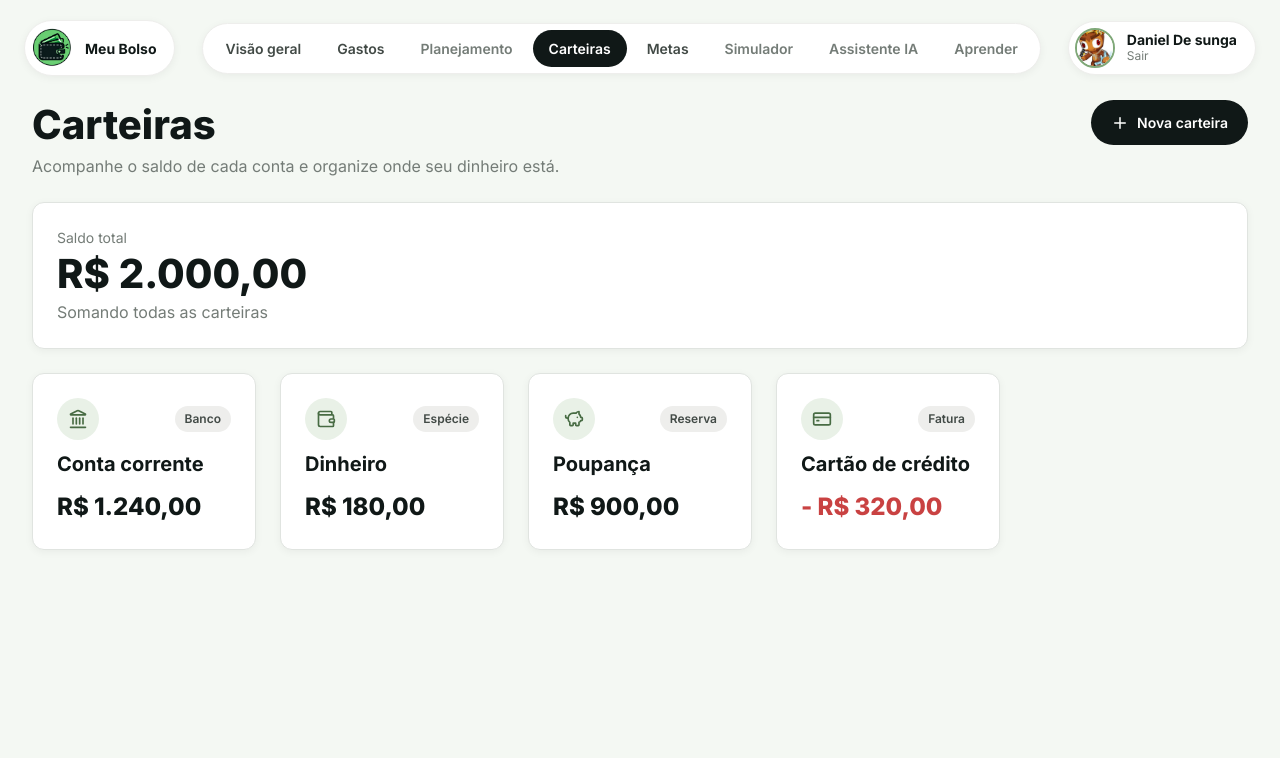
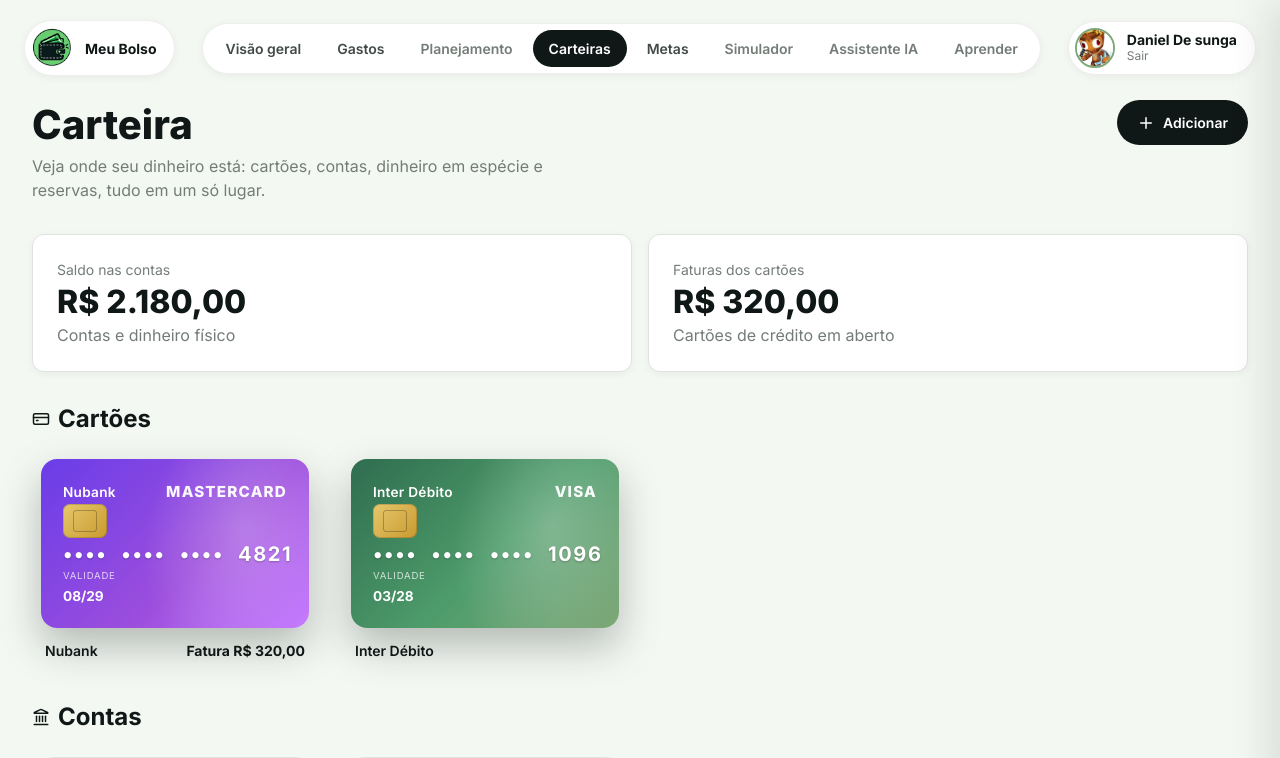
Before and after one commit to ICEI-PUC-Minas-PMGES-TI/pmg-es-2026-2-ti2-8183100-meu-bolso, a React (Vite) app in the folder Codigo/Frontend/: page /carteiras in a window 1280 px wide. Shown: the top 758 px of the page. Built offline with nearby package versions, Linux system fonts and the light colour scheme.

Commit message:
feat(carteira): pagina carteira com secoes, resumo e integracao

```diff
--- a/Codigo/Frontend/src/pages/Carteiras/Carteiras.jsx
+++ b/Codigo/Frontend/src/pages/Carteiras/Carteiras.jsx
@@ -1,93 +1,267 @@
-import { Plus, Wallet, Landmark, PiggyBank, CreditCard } from "lucide-react";
+import { useState } from "react";
+import { Plus, CreditCard, Landmark, Coins } from "lucide-react";
+
+import CarteiraVisual from "../../components/CarteiraVisual/CarteiraVisual";
+import PainelDetalhes from "../../components/PainelDetalhes/PainelDetalhes";
+import ModalAdicionar from "../../components/ModalAdicionar/ModalAdicionar";
+
+import {
+  contas as contasMock,
+  cartoes as cartoesMock,
+  dinheiroEReservas as dinheiroEReservasMock,
+  movimentacoesPorItem,
+  formatarBRL,
+} from "./carteirasMock";
+
 import styles from "./Carteiras.module.css";
 
-// Dados estáticos de exemplo (layout apenas; sem lógica real ainda)
-const carteiras = [
-  {
-    id: 1,
-    nome: "Conta corrente",
-    tipo: "Banco",
-    saldo: "R$ 1.240,00",
-    icone: Landmark,
-  },
-  {
-    id: 2,
-    nome: "Dinheiro",
-    tipo: "Espécie",
-    saldo: "R$ 180,00",
-    icone: Wallet,
-  },
-  {
-    id: 3,
-    nome: "Poupança",
-    tipo: "Reserva",
-    saldo: "R$ 900,00",
-    icone: PiggyBank,
-  },
-  {
-    id: 4,
-    nome: "Cartão de crédito",
-    tipo: "Fatura",
-    saldo: "- R$ 320,00",
-    icone: CreditCard,
-    negativo: true,
-  },
-];
+function Carteiras() {
+  const [itemSelecionado, setItemSelecionado] = useState(null);
+  const [modalAberto, setModalAberto] = useState(false);
 
-function Carteiras() {
+  // Listas em estado para permitir adicionar novos itens.
+  const [cartoes, setCartoes] = useState(cartoesMock);
+  const [contas, setContas] = useState(contasMock);
+  const [dinheiroEReservas, setDinheiroEReservas] = useState(dinheiroEReservasMock);
+
+  // Resumo recalculado a partir do estado atual.
+  const saldoContas =
+    contas.reduce((acc, c) => acc + (c.saldo || 0), 0) +
+    dinheiroEReservas
+      .filter((i) => i.tipo === "dinheiro")
+      .reduce((acc, d) => acc + (d.saldo || 0), 0);
+
+  const faturasCartoes = cartoes
+    .filter((c) => c.subtipo === "credito")
+    .reduce((acc, c) => acc + (c.faturaAtual || 0), 0);
+
+  // Item em edição (null = modal em modo "adicionar").
+  const [itemEditando, setItemEditando] = useState(null);
+
+  function setListaPorTipo(tipo, atualizador) {
+    if (tipo === "cartao") setCartoes(atualizador);
+    else if (tipo === "conta") setContas(atualizador);
+    else setDinheiroEReservas(atualizador); // dinheiro e reserva
+  }
+
+  function salvarItem(dados) {
+    if (dados.id) {
+      // edição: substitui o item existente
+      setListaPorTipo(dados.tipo, (lista) =>
+        lista.map((i) => (i.id === dados.id ? { ...i, ...dados } : i))
+      );
+      // mantém o painel refletindo o item editado
+      setItemSelecionado((atual) =>
+        atual && atual.id === dados.id ? { ...atual, ...dados } : atual
+      );
+    } else {
+      // novo item
+      const item = { ...dados, id: `${dados.tipo}-${Date.now()}` };
+      setListaPorTipo(dados.tipo, (lista) => [...lista, item]);
+    }
+    setItemEditando(null);
+  }
+
+  function excluirItem(item) {
+    setListaPorTipo(item.tipo, (lista) => lista.filter((i) => i.id !== item.id));
+    setItemSelecionado(null);
+  }
+
+  function abrirEdicao(item) {
+    setItemEditando(item);
+    setModalAberto(true);
+  }
+
+  // Conta associada ao item selecionado (cartão/reserva), quando houver.
+  const contaAssociada =
+    itemSelecionado?.contaId
+      ? contas.find((c) => c.id === itemSelecionado.contaId) || null
+      : null;
+
+  const movimentacoes = itemSelecionado
+    ? movimentacoesPorItem[itemSelecionado.id] || []
+    : [];
+
   return (
     <div className={styles.carteiras}>
       {/* Cabeçalho */}
       <div className={styles.topo}>
         <div>
-          <h1>Carteiras</h1>
+          <h1>Carteira</h1>
           <p className="texto-secundario">
-            Acompanhe o saldo de cada conta e organize onde seu dinheiro está.
+            Veja onde seu dinheiro está: cartões, contas, dinheiro em espécie e
+            reservas, tudo em um só lugar.
           </p>
         </div>
 
-        <button className={styles.botaoNova} type="button">
+        <button
+          className={styles.botaoAdicionar}
+          type="button"
+          onClick={() => {
+            setItemEditando(null);
+            setModalAberto(true);
+          }}
+        >
           <Plus size={18} />
-          Nova carteira
+          Adicionar
         </button>
       </div>
 
-      {/* Saldo consolidado */}
-      <section className={`card ${styles.cardSaldo}`}>
-        <span className={styles.rotulo}>Saldo total</span>
-        <strong className={styles.saldoTotal}>R$ 2.000,00</strong>
-        <span className="texto-secundario">Somando todas as carteiras</span>
-      </section>
+      {/* Resumo financeiro */}
+      <div className={styles.resumo}>
+        <div className={`card ${styles.cardResumo}`}>
+          <span className={styles.resumoRotulo}>Saldo nas contas</span>
+          <strong className={styles.resumoValor}>
+            {formatarBRL(saldoContas)}
+          </strong>
+          <span className="texto-secundario">Contas e dinheiro físico</span>
+        </div>
 
-      {/* Lista de carteiras */}
-      <div className={styles.grade}>
-        {carteiras.map((carteira) => {
-          const Icone = carteira.icone;
+        <div className={`card ${styles.cardResumo}`}>
+          <span className={styles.resumoRotulo}>Faturas dos cartões</span>
+          <strong className={styles.resumoValor}>
+            {formatarBRL(faturasCartoes)}
+          </strong>
+          <span className="texto-secundario">Cartões de crédito em aberto</span>
+        </div>
+      </div>
 
-          return (
-            <section
-              key={carteira.id}
-              className={`card card-interativo ${styles.cardCarteira}`}
-            >
-              <div className={styles.cartTopo}>
-                <span className={styles.iconeCircle}>
-                  <Icone size={20} />
-                </span>
-                <span className={styles.tipo}>{carteira.tipo}</span>
-              </div>
+      {/* Seção: Cartões */}
+      <Secao titulo="Cartões" icone={CreditCard} vazio="Nenhum cartão cadastrado.">
+        {cartoes.map((item) => (
+          <ItemCarteira
+            key={item.id}
+            item={item}
+            selecionado={itemSelecionado?.id === item.id}
+            onSelecionar={() => setItemSelecionado(item)}
+          />
+        ))}
+      </Secao>
 
-              <h3 className={styles.nome}>{carteira.nome}</h3>
+      {/* Seção: Contas */}
+      <Secao titulo="Contas" icone={Landmark} vazio="Nenhuma conta cadastrada.">
+        {contas.map((item) => (
+          <ItemCarteira
+            key={item.id}
+            item={item}
+            selecionado={itemSelecionado?.id === item.id}
+            onSelecionar={() => setItemSelecionado(item)}
+          />
+        ))}
+      </Secao>
 
-              <strong
-                className={`${styles.saldo} ${
-                  carteira.negativo ? styles.saldoNegativo : ""
-                }`}
-              >
-                {carteira.saldo}
-              </strong>
-            </section>
-          );
-        })}
+      {/* Seção: Dinheiro e reservas */}
+      <Secao
+        titulo="Dinheiro e reservas"
+        icone={Coins}
+        vazio="Nenhum dinheiro ou reserva cadastrado."
+      >
+        {dinheiroEReservas.map((item) => (
+          <ItemCarteira
+            key={item.id}
+            item={item}
+            selecionado={itemSelecionado?.id === item.id}
+            onSelecionar={() => setItemSelecionado(item)}
+          />
+        ))}
+      </Secao>
+
+      {/* Painel lateral de detalhes */}
+      <PainelDetalhes
+        item={itemSelecionado}
+        movimentacoes={movimentacoes}
+        contaAssociada={contaAssociada}
+        onFechar={() => setItemSelecionado(null)}
+        onVerMovimentacoes={() => {
+          // Depende da página de movimentações com filtro por item (futuro).
+        }}
+        onEditar={() => abrirEdicao(itemSelecionado)}
+        onExcluir={() => excluirItem(itemSelecionado)}
+      />
+
+      {/* Modal de adicionar / editar.
+          A key remonta o modal ao alternar entre adicionar e editar,
+          garantindo o estado inicial correto dos campos. */}
+      <ModalAdicionar
+        key={itemEditando ? `editar-${itemEditando.id}` : "adicionar"}
+        aberto={modalAberto}
+        onFechar={() => {
+          setModalAberto(false);
+          setItemEditando(null);
+        }}
+        onSalvar={salvarItem}
+        contas={contas}
+        itemEditando={itemEditando}
+      />
+    </div>
+  );
+}
+
+/** Seção com título e grade de itens; mostra estado vazio quando não há filhos. */
+function Secao({ titulo, icone: Icone, vazio, children }) {
+  const temItens = Array.isArray(children)
+    ? children.length > 0
+    : Boolean(children);
+
+  return (
+    <section className={styles.secao}>
+      <div className={styles.secaoTopo}>
+        {Icone ? <Icone size={18} /> : null}
+        <h2>{titulo}</h2>
+      </div>
+
+      {temItens ? (
+        <div className={styles.grade}>{children}</div>
+      ) : (
+        <div className={`card ${styles.vazio}`}>
+          <p className="texto-secundario">{vazio}</p>
+        </div>
+      )}
+    </section>
+  );
+}
+
+/** Item clicável da carteira: representação visual + rótulo e saldo. */
+function ItemCarteira({ item, selecionado, onSelecionar }) {
+  const valorRodape =
+    item.tipo === "reserva"
+      ? formatarBRL(item.valorReservado)
+      : item.subtipo === "credito"
+      ? `Fatura ${formatarBRL(item.faturaAtual)}`
+      : item.saldo != null
+      ? formatarBRL(item.saldo)
+      : "";
+
+  return (
+    <div
+      className={`${styles.item} ${selecionado ? styles.itemSelecionado : ""}`}
+      role="button"
+      tabIndex={0}
+      onClick={onSelecionar}
+      onKeyDown={(e) => {
+        if (e.key === "Enter" || e.key === " ") {
+          e.preventDefault();
+          onSelecionar();
+        }
+      }}
+      aria-label={`Abrir detalhes de ${item.apelido}`}
+    >
+      <CarteiraVisual
+        tipo={item.tipo}
+        apelido={item.apelido}
+        instituicao={item.instituicao}
+        bandeira={item.bandeira}
+        tema={item.tema}
+        ultimosDigitos={item.ultimosDigitos}
+        validade={item.validade}
+        valor={formatarBRL(item.saldo)}
+      />
+
+      <div className={styles.itemRodape}>
+        <span className={styles.itemNome}>{item.apelido}</span>
+        {valorRodape ? (
+          <span className={styles.itemValor}>{valorRodape}</span>
+        ) : null}
       </div>
     </div>
   );
--- a/Codigo/Frontend/src/pages/Carteiras/Carteiras.module.css
+++ b/Codigo/Frontend/src/pages/Carteiras/Carteiras.module.css
@@ -1,11 +1,11 @@
 /* ========================================
-   CARTEIRAS
+   CARTEIRA
 ======================================== */
 
 .carteiras {
   display: flex;
   flex-direction: column;
-  gap: var(--espaco-6);
+  gap: var(--espaco-8);
 }
 
 /* ---------- Cabeçalho ---------- */
@@ -24,9 +24,10 @@
 
 .topo p {
   margin-top: var(--espaco-1);
+  max-width: 54ch;
 }
 
-.botaoNova {
+.botaoAdicionar {
   display: inline-flex;
   align-items: center;
   gap: var(--espaco-2);
@@ -36,7 +37,6 @@
 
   background-color: var(--preto);
   color: var(--branco);
-
   border: none;
   border-radius: var(--radius-redondo);
 
@@ -46,78 +46,121 @@
   transition: background-color var(--transicao-padrao);
 }
 
-.botaoNova:hover {
+.botaoAdicionar:hover {
   background-color: var(--verde-escuro);
 }
 
-/* ---------- Saldo consolidado ---------- */
-.cardSaldo {
+/* ---------- Resumo financeiro ---------- */
+.resumo {
+  display: grid;
+  grid-template-columns: repeat(2, minmax(0, 1fr));
+  gap: var(--espaco-4);
+}
+
+.cardResumo {
   display: flex;
   flex-direction: column;
   gap: var(--espaco-1);
 }
 
-.rotulo {
+.resumoRotulo {
   font-size: var(--texto-sm);
   color: var(--cinza-500);
 }
 
-.saldoTotal {
-  font-size: var(--titulo-xl);
+.resumoValor {
+  font-size: var(--titulo-lg);
   font-weight: 800;
   line-height: 1.1;
 }
 
-/* ---------- Grade de carteiras ---------- */
+/* ---------- Seções ---------- */
+.secao {
+  display: flex;
+  flex-direction: column;
+  gap: var(--espaco-4);
+}
+
+.secaoTopo {
+  display: flex;
+  align-items: center;
+  gap: var(--espaco-2);
+  color: var(--preto);
+}
+
+.secaoTopo h2 {
+  font-size: var(--titulo-md);
+  font-weight: 700;
+}
+
 .grade {
   display: grid;
-  grid-template-columns: repeat(auto-fill, minmax(220px, 1fr));
+  grid-template-columns: repeat(auto-fill, minmax(280px, 1fr));
   gap: var(--espaco-6);
 }
 
-.cardCarteira {
+/* ---------- Item clicável ---------- */
+.item {
   display: flex;
   flex-direction: column;
   gap: var(--espaco-3);
+  align-items: center;
+
+  padding: var(--espaco-2);
+  border: 1px solid transparent;
+  border-radius: var(--radius-grande);
+
+  cursor: pointer;
+  transition: border-color var(--transicao-padrao), background-color var(--transicao-padrao);
 }
 
-.cartTopo {
+.item:hover {
+  background-color: var(--cinza-50);
+}
+
+.item:focus-visible {
+  outline: none;
+  border-color: var(--verde-principal);
+}
+
+.itemSelecionado {
+  border-color: var(--verde-principal);
+  background-color: var(--verde-fundo);
+}
+
+.itemRodape {
+  width: 100%;
+  max-width: 340px;
   display: flex;
   align-items: center;
   justify-content: space-between;
+  gap: var(--espaco-3);
+  padding: 0 var(--espaco-1);
 }
 
-.iconeCircle {
-  display: flex;
-  align-items: center;
-  justify-content: center;
-  width: 42px;
-  height: 42px;
-  border-radius: 50%;
-  background-color: var(--verde-claro);
-  color: var(--verde-escuro);
-}
-
-.tipo {
-  padding: 4px 10px;
-  border-radius: var(--radius-redondo);
-  background-color: var(--cinza-100);
-  color: var(--cinza-700);
-  font-size: var(--texto-xs);
+.itemNome {
+  font-size: var(--texto-sm);
   font-weight: 600;
-}
-
-.nome {
-  font-size: var(--titulo-sm);
-  font-weight: 700;
-}
-
-.saldo {
-  font-size: var(--titulo-md);
-  font-weight: 800;
   color: var(--preto);
 }
 
-.saldoNegativo {
-  color: var(--erro);
+.itemValor {
+  font-size: var(--texto-sm);
+  font-weight: 700;
+  color: var(--preto);
+  white-space: nowrap;
 }
+
+/* ---------- Estado vazio ---------- */
+.vazio {
+  text-align: center;
+  padding: var(--espaco-8);
+  border-style: dashed;
+}
+
+/* ---------- Responsividade ---------- */
+@media (max-width: 640px) {
+  .resumo {
+    grid-template-columns: 1fr;
+  }
+}
```
